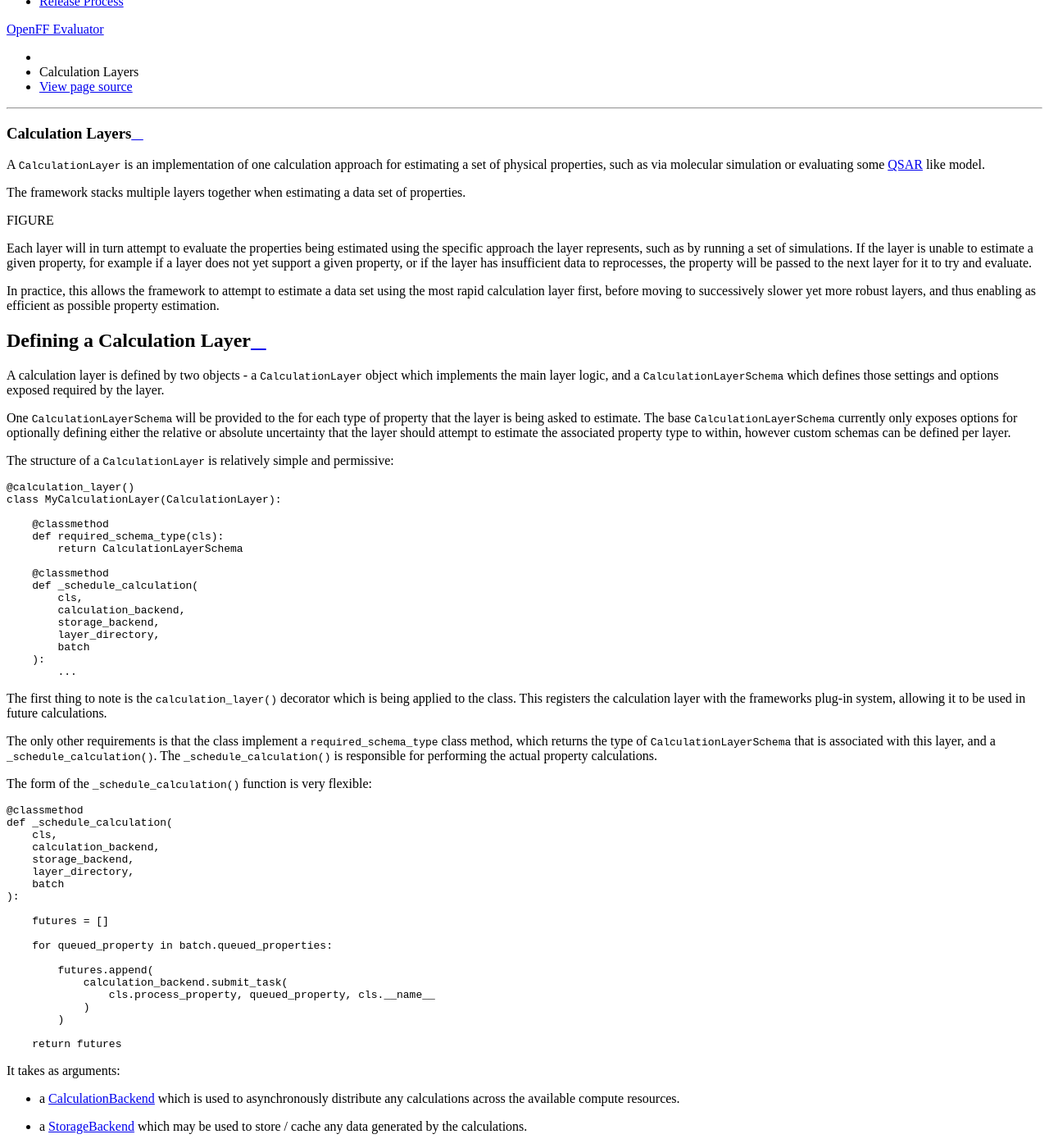
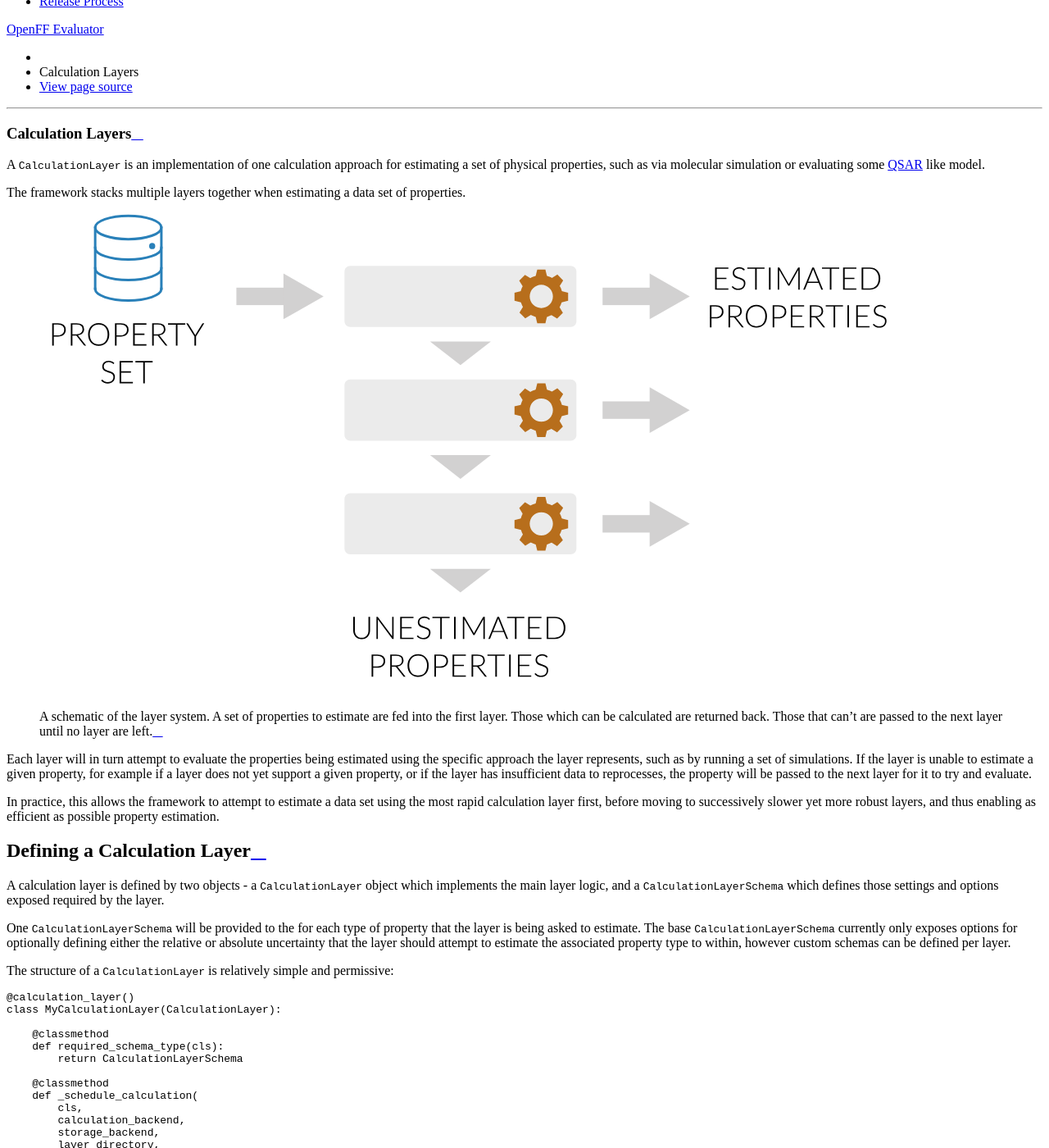
Before and after one commit to openforcefield/openff-evaluator, a Sphinx documentation site: the page built from docs/calculationlayers.rst, in a window 1280 px wide and 1400 px high, scrolled down 886 px. Shown: the whole window at 82% size. Built offline with Sphinx 7.4.7 and the Read the Docs theme 2.0.0, drawn with Linux system fonts in a browser that asks for light colours.

Commit message:
Add initial layers figure.

```diff
--- a/docs/calculationlayers.rst
+++ b/docs/calculationlayers.rst
@@ -18,7 +18,13 @@ activity_relationship>`_ like model.
 
 The framework stacks multiple layers together when estimating a data set of properties.
 
-FIGURE
+.. figure:: _static/img/layers.svg
+    :align: center
+    :width: 90%
+
+    A schematic of the layer system. A set of properties to estimate are fed into the first layer. Those which can
+    be calculated are returned back. Those that can't are passed to the next layer until no layer are left.
+
 
 Each layer will in turn attempt to evaluate the properties being estimated using the specific approach the layer
 represents, such as by running a set of simulations. If the layer is unable to estimate a given property, for example
```
Also changed, not shown: docs/_static/img/layers.svg (added).
